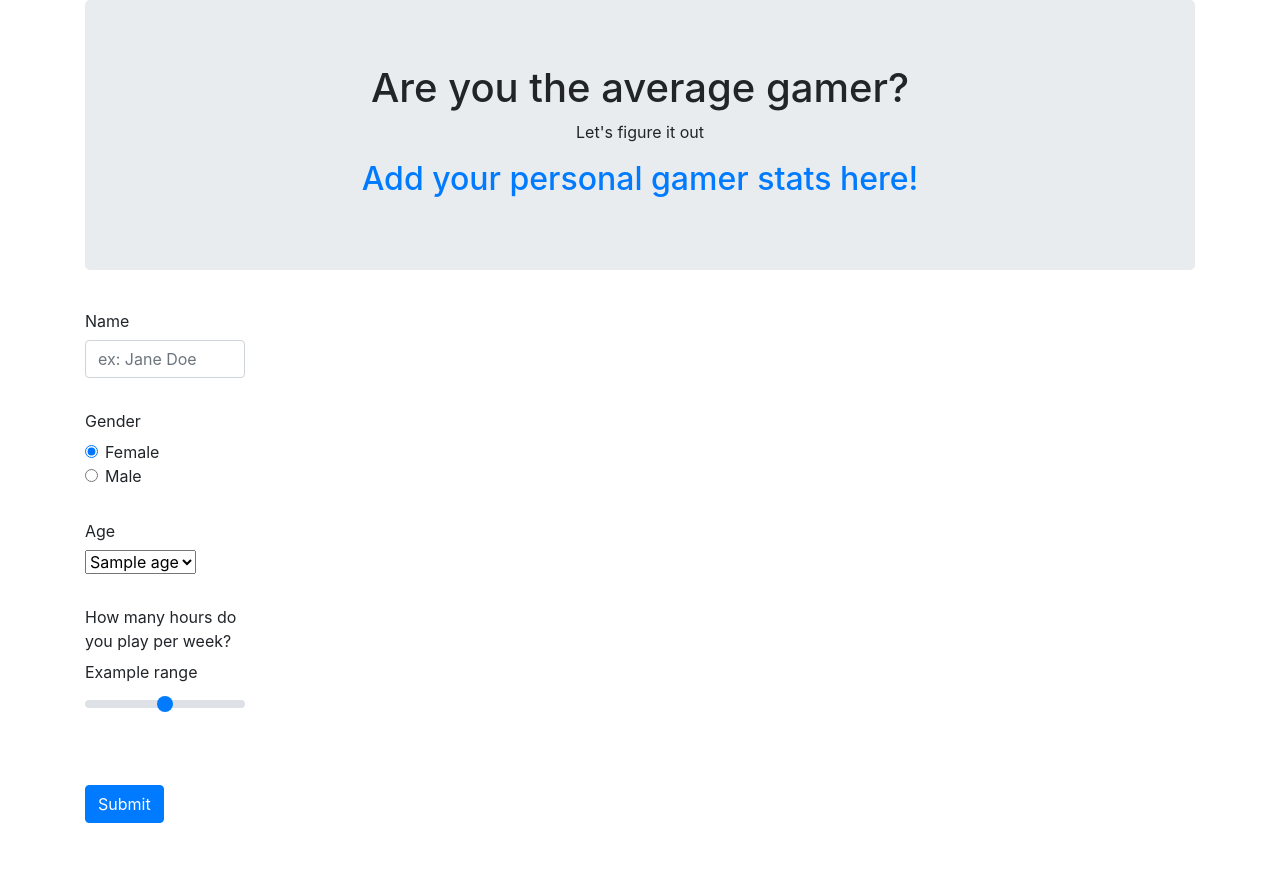
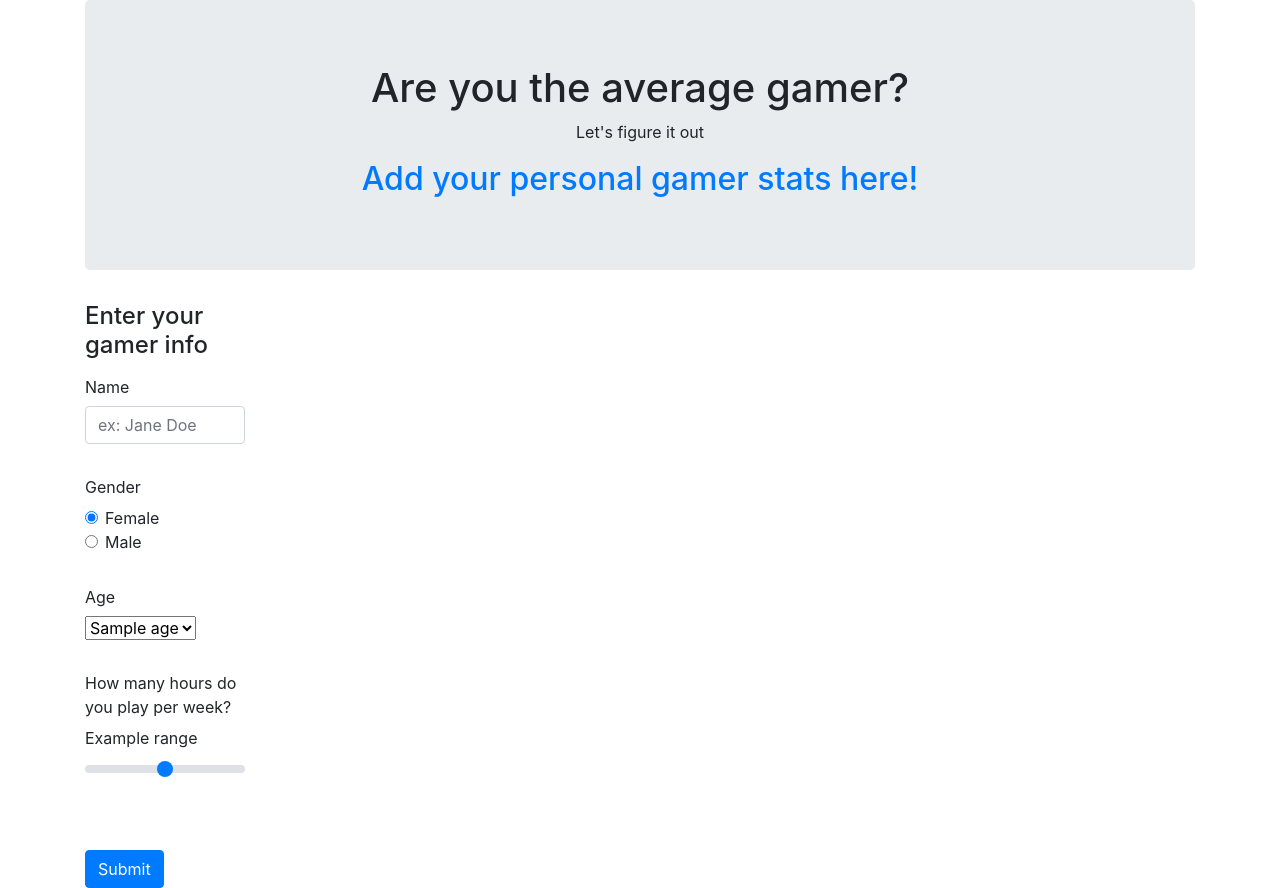
Before and after one commit to SBBoudreau/Project-2, a Flask app: template templates/index.html in a window 1280 px wide. Before the commit the page ends 823 px from the top, so only its background shows below. Run offline with Flask 2, Linux system fonts and the light colour scheme; the template is opened without the code that fills it: most values are stand-ins (such as "Sample title", 1, 10 or a date in 2020); some libraries are stand-ins or nearby versions.

Commit message:
General updates

```diff
--- a/templates/index.html
+++ b/templates/index.html
@@ -25,6 +25,12 @@
 
     <div class="row margin-top-50">
       <div class="col-md-2">
+        <div class="panel panel-default">
+          <div class="panel-heading">
+            <h4>Enter your gamer info</h4>
+          </div>
+          <div class="panel-body">
+
             <form method="POST" action="/gamerChoice" role="form" name="choiceForm">
               <label class="col-form-label" for="inputDefault">Name</label>
               <input name="gamerName" type="text" class="form-control" placeholder="ex: Jane Doe" id="inputDefault">
@@ -77,6 +83,10 @@
               </fieldset>
             </form>
           </div>
+        </div>
+
+
+      </div>
       <div class="col-md-5">
 
       </div>
```
Lines whose indentation alone changed are shown as unchanged.
